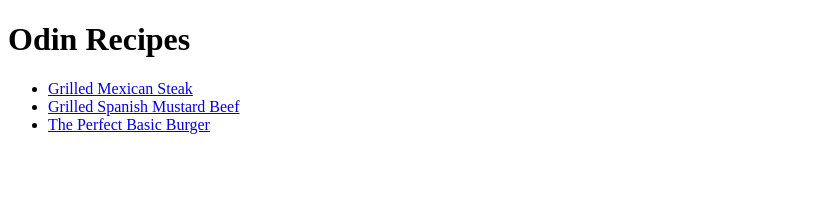
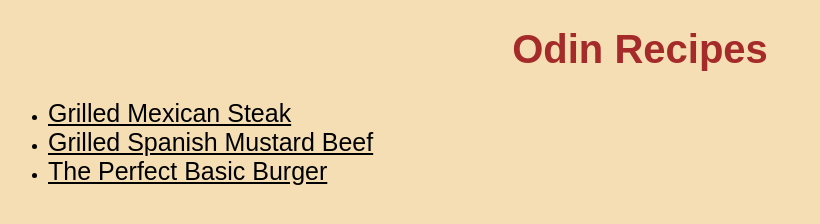
Before and after one commit to Aldo2607/odin-recipes, a plain HTML site: page index.html in a window 1280 px wide. Shown: the whole page, without its empty margins (0-820 px from the left). Drawn offline with Linux system fonts and the light colour scheme.

Commit message:
new style index

```diff
--- a/index.html
+++ b/index.html
@@ -3,15 +3,16 @@
 <head>
 	<meta charset="UTF-8">
 	<meta name="viewport" content="width=device-width, initial-scale=1.0">
+	<link rel="stylesheet" href="style.css">
 	<title>Odin Recipes</title>
 </head>
 <body>
 	<h1>Odin Recipes</h1>
 
 	<ul>
-		<li><a href="recipes/grilled-mexican-steak.html">Grilled Mexican Steak</a></li>
-		<li><a href="recipes/grilled-spanish-mustard-beef.html">Grilled Spanish Mustard Beef</a></li>
-		<li><a href="recipes/the-perfect-basic-burger.html">The Perfect Basic Burger</a></li>
+		<li><a class="link" href="recipes/grilled-mexican-steak.html">Grilled Mexican Steak</a></li>
+		<li><a class="link" href="recipes/grilled-spanish-mustard-beef.html">Grilled Spanish Mustard Beef</a></li>
+		<li><a class="link" href="recipes/the-perfect-basic-burger.html">The Perfect Basic Burger</a></li>
 	</ul>
 
 </body>
--- /dev/null
+++ b/style.css
@@ -0,0 +1,16 @@
+body {
+    background-color: wheat;
+    font-family: Arial, Helvetica, sans-serif;
+}
+
+h1 {
+    text-align: center;
+    font-weight: bold ;
+    color: brown;
+    font-size: 40px;
+}
+
+.link {
+    color: #000;
+    font-size: 25px;
+}
```
